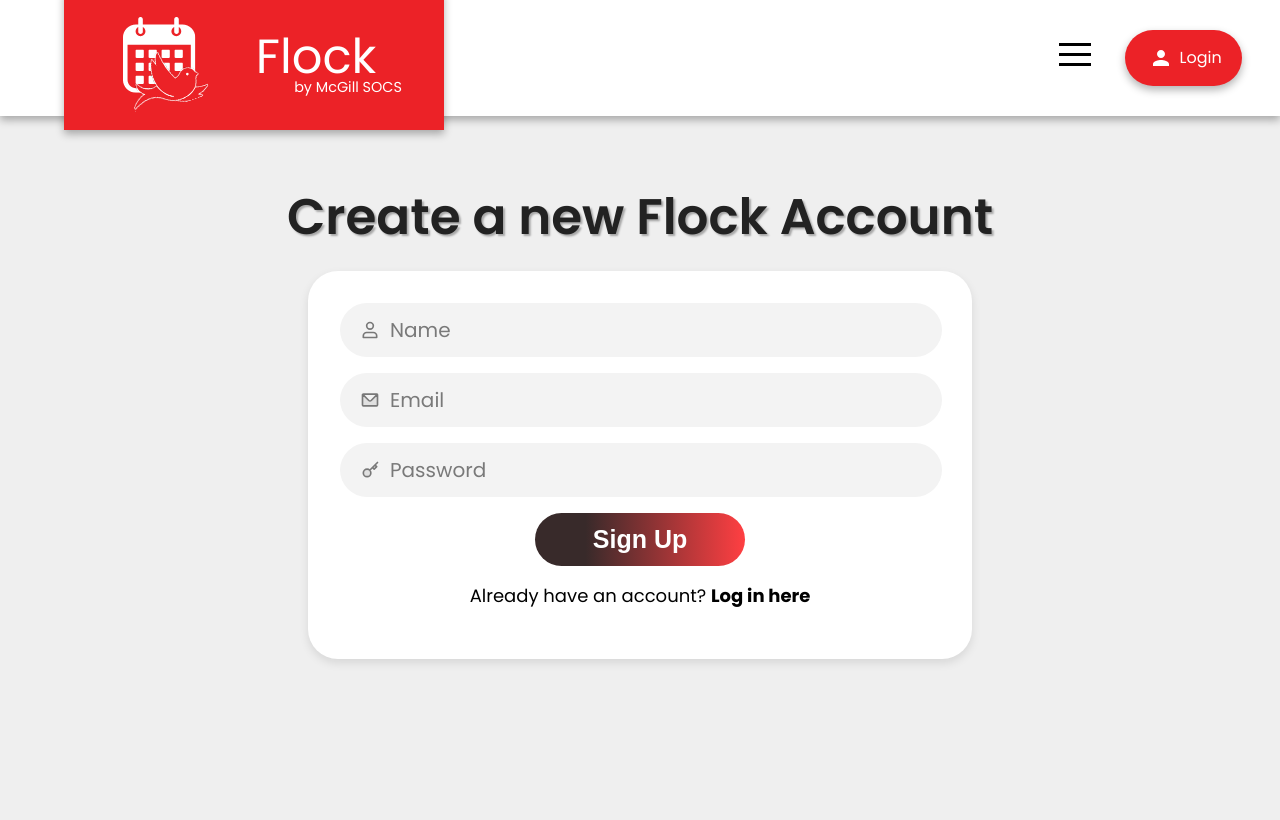
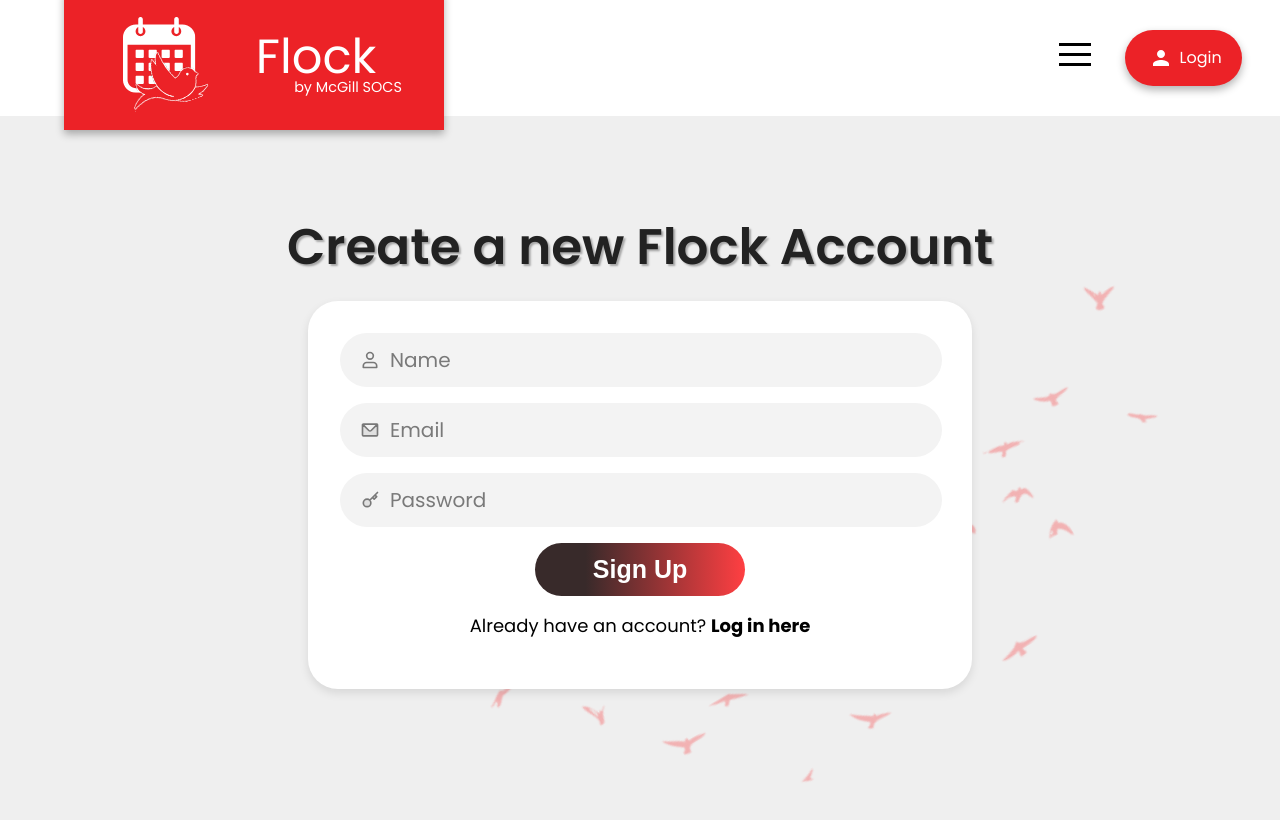
Before and after one commit to cmgvc/SOCS, a React (Create React App) app in the folder frontend-flock/: page /auth in a window 1280 px wide. Shown: the top 820 px of the page. Built offline with nearby package versions, Linux system fonts and the light colour scheme.

Commit message:
added birds background

```diff
--- a/frontend-flock/src/pages/Login.js
+++ b/frontend-flock/src/pages/Login.js
@@ -1,12 +1,16 @@
 import React from "react";
 import LoginForm from "../components/LoginForm";
+import { ReactComponent as Birds } from "../svg/birds2.svg";
 import "./login.css";
 
 const Login = () => {
   return (
     <div className="login-page">
-      <h1 class="login-title">Create a new Flock Account</h1>
-      <LoginForm />
+      <Birds className="birds-background" />
+      <div className="login-content">
+        <h1 className="login-title">Create a new Flock Account</h1>
+        <LoginForm />
+      </div>
     </div>
   );
 };
--- a/frontend-flock/src/pages/login.css
+++ b/frontend-flock/src/pages/login.css
@@ -1,5 +1,9 @@
 .login-page {
   background-color: #efefef;
+  position: relative;
+  width: 100vw;
+  height: 100vh;
+  overflow: hidden;
 }
 
 .login-title {
@@ -10,3 +14,32 @@
   margin-bottom: 1rem;
   text-shadow: 2px 2px 2px rgba(0, 0, 0, 0.3);
 }
+
+.form-content {
+  z-index: 2;
+}
+
+.birds-background {
+  position: absolute;
+  top: 6rem;
+  left: 15rem;
+  width: 100%;
+  height: 100%;
+  object-fit: cover;
+  transform: scale(3);
+  transform: rotate(-30deg) scaleX(-1);
+  z-index: 0;
+  pointer-events: none;
+  opacity: 0.3;
+}
+
+.login-content {
+  position: relative;
+  z-index: 1;
+  background: none;
+  padding: 30px 20px;
+  border-radius: 10px;
+  text-align: center;
+  max-width: 800px;
+  margin: auto;
+}
```
Also changed, not shown: frontend-flock/src/components/Birds.jsx (added, +7 -0 lines), frontend-flock/src/svg/birds.svg (added), frontend-flock/src/svg/birds2.svg (added).
